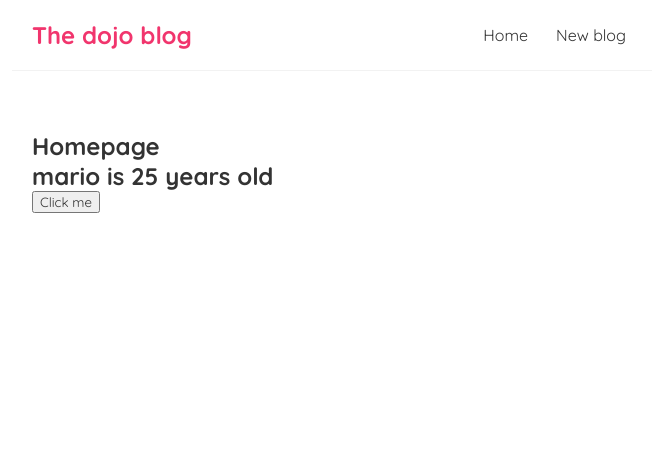
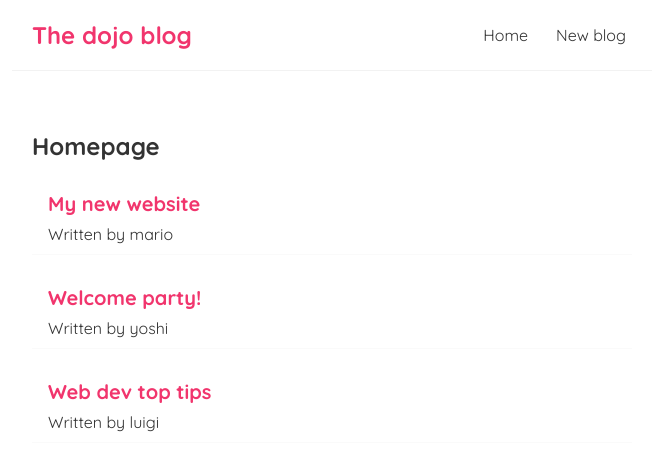
Before and after one commit to RomanAbdurahmanov/Ninja-blog, a React (Create React App) app: page / in a window 1280 px wide. Shown: the top 470 px of the page, without its empty margins (308-964 px from the left). Built offline with nearby package versions, Linux system fonts and the light colour scheme.

Commit message:
Added blogs

```diff
--- a/src/Home.tsx
+++ b/src/Home.tsx
@@ -1,21 +1,26 @@
 import React, { useState } from 'react'
 
 function Home() {
-  const [name, setName] = useState('mario')
-  const [age, setAge] = useState(25)
-
-  const handleClick = () => {
-    setName('Luigi')
-    setAge(30)
-  }
+  const [blogs, setBlogs] = useState([
+    { title: 'My new website', body: 'lorem ipsum...', author: 'mario', id: 1 },
+    { title: 'Welcome party!', body: 'lorem ipsum...', author: 'yoshi', id: 2 },
+    {
+      title: 'Web dev top tips',
+      body: 'lorem ipsum...',
+      author: 'luigi',
+      id: 3,
+    },
+  ])
 
   return (
     <div className='content'>
       <h2>Homepage</h2>
-      <h2>
-        {name} is {age} years old
-      </h2>
-      <button onClick={handleClick}>Click me</button>
+      {blogs.map((blog) => (
+        <div className='blog-preview' key={blog.id}>
+          <h2>{blog.title}</h2>
+          <p>Written by {blog.author}</p>
+        </div>
+      ))}
     </div>
   )
 }
--- a/src/index.css
+++ b/src/index.css
@@ -33,3 +33,18 @@
   margin: 40px auto;
   padding: 20px;
 }
+
+/* blog previews / list */
+.blog-preview {
+  padding: 10px 16px;
+  margin: 20px 0;
+  border-bottom: 1px solid #fafafa;
+}
+.blog-preview:hover {
+  box-shadow: 1px 3px 5px rgba(0,0,0,0.1);
+}
+.blog-preview h2 {
+  font-size: 20px;
+  color: #f1356d;
+  margin-bottom: 8px;
+}
```
